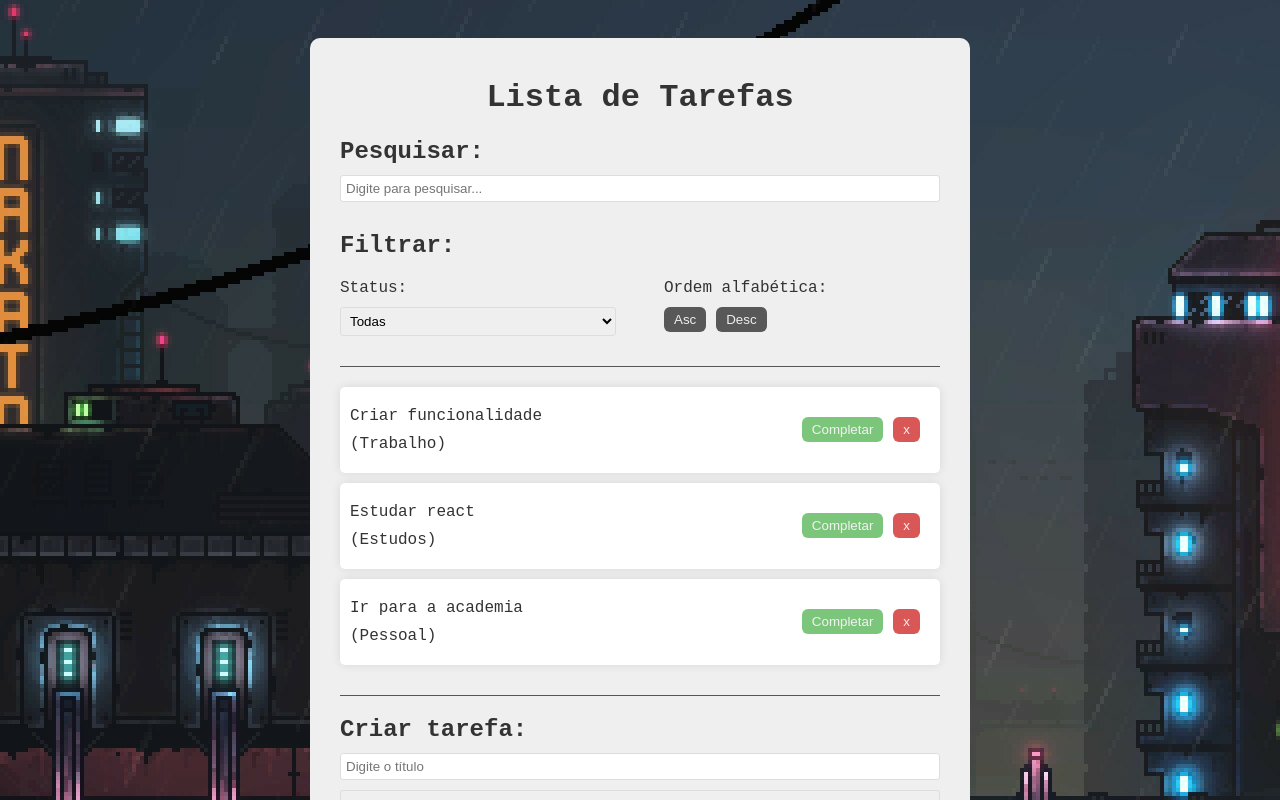
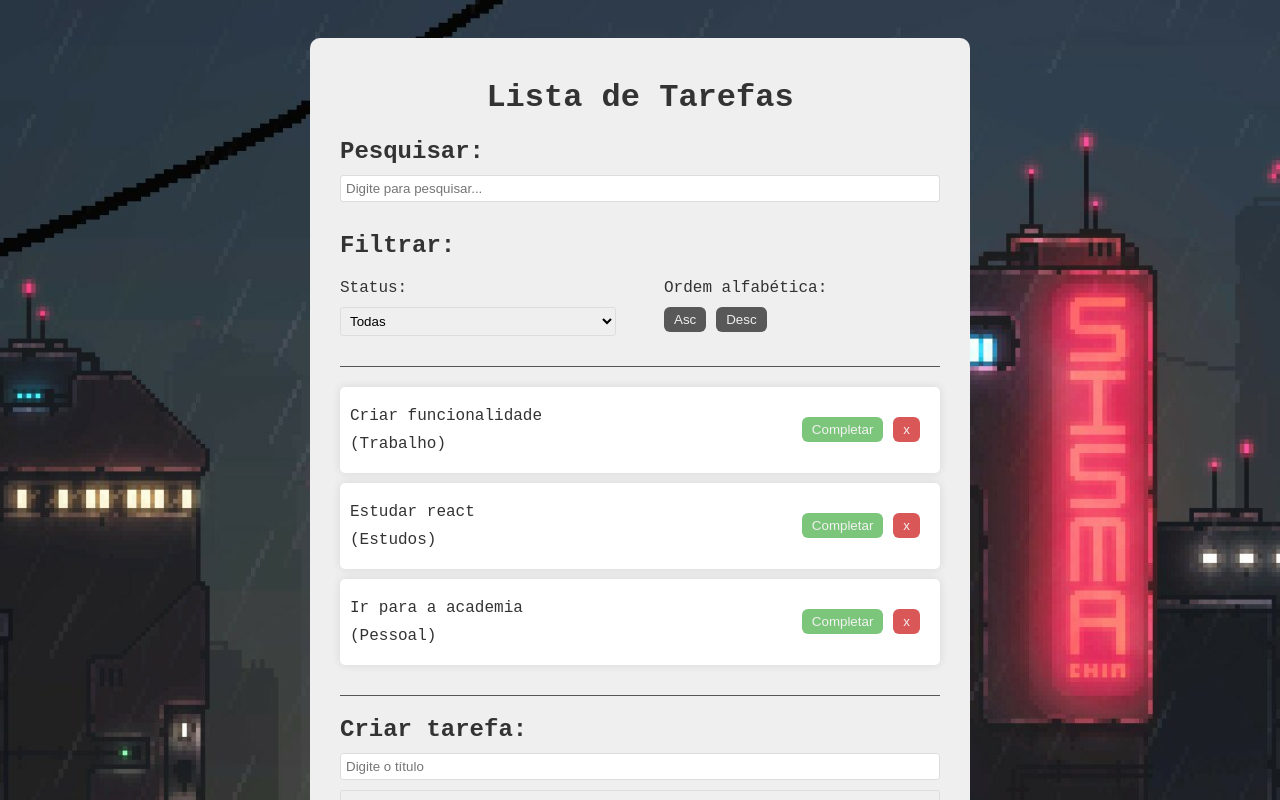
Before and after one commit to jpmedeiross/to-do-list-react, a React (Vite) app in the folder to-do/: page / in a window 1280 px wide. Shown: the top 800 px of the page. Built offline with nearby package versions, Linux system fonts and the light colour scheme.

Commit message:
fixed bg image

```diff
--- a/to-do/src/App.css
+++ b/to-do/src/App.css
@@ -4,6 +4,8 @@ body {
   padding: 30px;
   color: #333;
   background-image: url('./img/background.jpg');
+  background-position: center;
+  background-size: cover;
 }
 
 .app {
```
